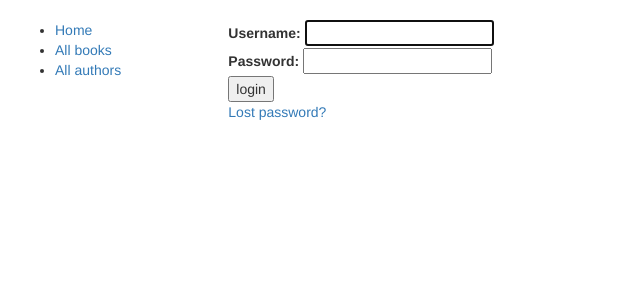
After one commit to prkksh/Library, a Django app: page /accounts/login/ in a window 1280 px wide. The commit adds this page. Shown: the top 300 px of the page, without its empty margins (0-640 px from the left). Run offline with Django 3.2, Linux system fonts and the light colour scheme; some libraries are stand-ins or nearby versions.

Commit message:
login page added

```diff
--- a/locallib/catalog/templates/catalog/author_list.html
+++ b/locallib/catalog/templates/catalog/author_list.html
@@ -8,7 +8,8 @@
 
       {% for author in author_list %}
       <li>
-        <a href="{{ author.get_absolute_url }}">{{ author.title }}</a> ({{author.book}})
+        <a href="{{ author.get_absolute_url }}">{{ author }}({{ author.date_of_birth }} - {% if author.date_of_death %}{{author.date_of_death}}{% endif %})
+        </a>
       </li>
       {% endfor %}
 
--- a/locallib/catalog/templates/index.html
+++ b/locallib/catalog/templates/index.html
@@ -15,5 +15,6 @@
     <li><strong>Authors:</strong> {{ num_authors }}</li>
     <li><strong>Genres:</strong> {{ num_genres }}</li>
   </ul>
+  <p>You have visited this page {{ num_visits }}{% if num_visits == 1 %} time{% else %} times{% endif %}.</p>
 
 {% endblock %}
--- /dev/null
+++ b/locallib/catalog/templates/registration/login.html
@@ -0,0 +1,39 @@
+{% extends "base_generic.html" %}
+
+{% block content %}
+
+{% if form.errors %}
+<p>Your username and password didn't match. Please try again.</p>
+{% endif %}
+
+{% if next %}
+    {% if user.is_authenticated %}
+    <p>Your account doesn't have access to this page. To proceed,
+    please login with an account that has access.</p>
+    {% else %}
+    <p>Please login to see this page.</p>
+    {% endif %}
+{% endif %}
+<br>
+<form method="post" action="{% url 'login' %}">
+{% csrf_token %}
+
+<div>
+  <td>{{ form.username.label_tag }}</td>
+  <td>{{ form.username }}</td>
+</div>
+<div>
+  <td>{{ form.password.label_tag }}</td>
+  <td>{{ form.password }}</td>
+</div>
+
+<div>
+  <input type="submit" value="login" />
+  <input type="hidden" name="next" value="{{ next }}" />
+</div>
+</form>
+
+{# Assumes you setup the password_reset view in your URLconf #}
+<p><a href="{% url 'password_reset' %}">Lost password?</a></p>
+
+{% endblock %}
--- a/locallib/locallib/settings.py
+++ b/locallib/locallib/settings.py
@@ -55,7 +55,7 @@ ROOT_URLCONF = 'locallib.urls'
 TEMPLATES = [
     {
         'BACKEND': 'django.template.backends.django.DjangoTemplates',
-        'DIRS': [],
+        'DIRS': ['./templates'],
         'APP_DIRS': True,
         'OPTIONS': {
             'context_processors': [
@@ -119,3 +119,6 @@ USE_TZ = True
 # https://docs.djangoproject.com/en/2.0/howto/static-files/
 
 STATIC_URL = '/static/'
+
+# Redirect to home URL after login (Default redirects to /accounts/profile/)
+LOGIN_REDIRECT_URL = '/'
--- a/locallib/locallib/urls.py
+++ b/locallib/locallib/urls.py
@@ -24,4 +24,6 @@ urlpatterns = [
     path('admin/', admin.site.urls),
     path('catalog/', include('catalog.urls')),
     path('', RedirectView.as_view(url='/catalog/', permanent=True)),
+#Add Django site authentication urls (for login, logout, password management)
+    path('accounts/', include('django.contrib.auth.urls')),
 ] + static(settings.STATIC_URL, document_root=settings.STATIC_ROOT)
```
Also changed, not shown: locallib/catalog/templates/catalog/author_detail.html (+12 -8 lines), locallib/catalog/templates/registration/logout.html (added, +7 -0 lines), locallib/catalog/views.py (+7 -2 lines), locallib/db.sqlite3.
